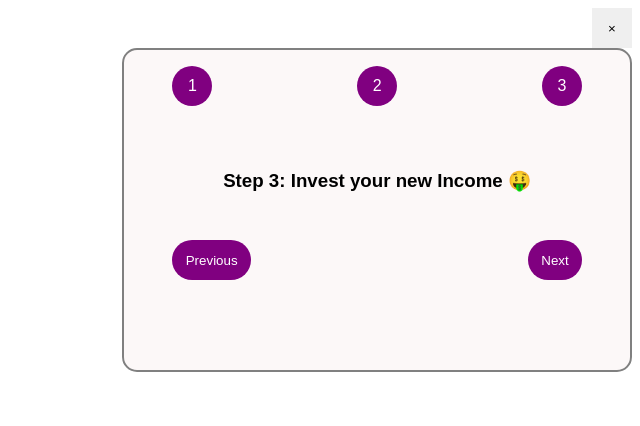
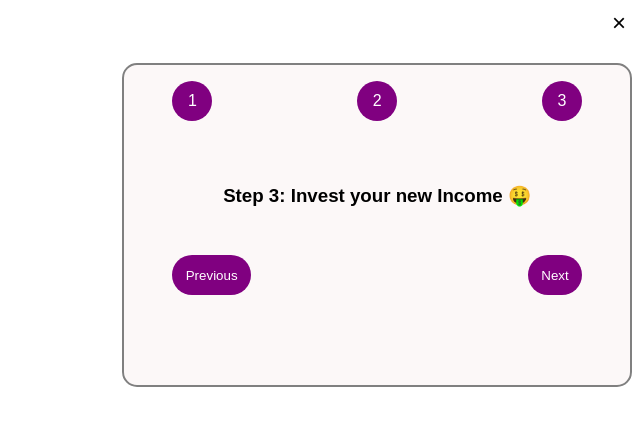
Before and after one commit to yomabd/Steps, a React (Create React App) app: page / in a window 1280 px wide. Shown: the top 426 px of the page, without its empty margins (640-1280 px from the left). Built offline with nearby package versions, Linux system fonts and the light colour scheme.

Commit message:
modify the close button

```diff
--- a/src/index.css
+++ b/src/index.css
@@ -17,6 +17,7 @@
   background-color: rgba(248, 241, 241, 0.495);
   border-radius: 15px;
   margin-left: auto;
+  margin-top: 25px;
 }
 .circle {
   line-height: 3em;
@@ -60,16 +61,19 @@
   background-color: purple;
 
 }
-.close-bg{
+
+.close-btn{
+  background-color: white;
+  margin-left: auto;
+  display: block;
   cursor: pointer;
   border: none;
-  outline: none;
+  font-size: x-large;
+
 }
-.close-btn{
-  width: 2.5rem;
-  height:2.5rem;
-  margin-left: auto;
-  display: block;
+.close-btn:hover{
+  color:rgb(208, 75, 208);
+
 }
 .button:hover{
   Background-color:rgb(208, 75, 208);
--- a/src/index.js
+++ b/src/index.js
@@ -29,12 +29,9 @@ const App = () => {
   return (
     <div className="wrapper">
       <div className="close-bg">
-        <Button
-          bg="close-bg"
-          button="close-btn"
-          handleClick={handleClose}
-          name="&times;"
-        />
+        <button className="close-btn" onClick={handleClose}>
+          &times;
+        </button>
       </div>
       {!closeState && (
         <>
```
